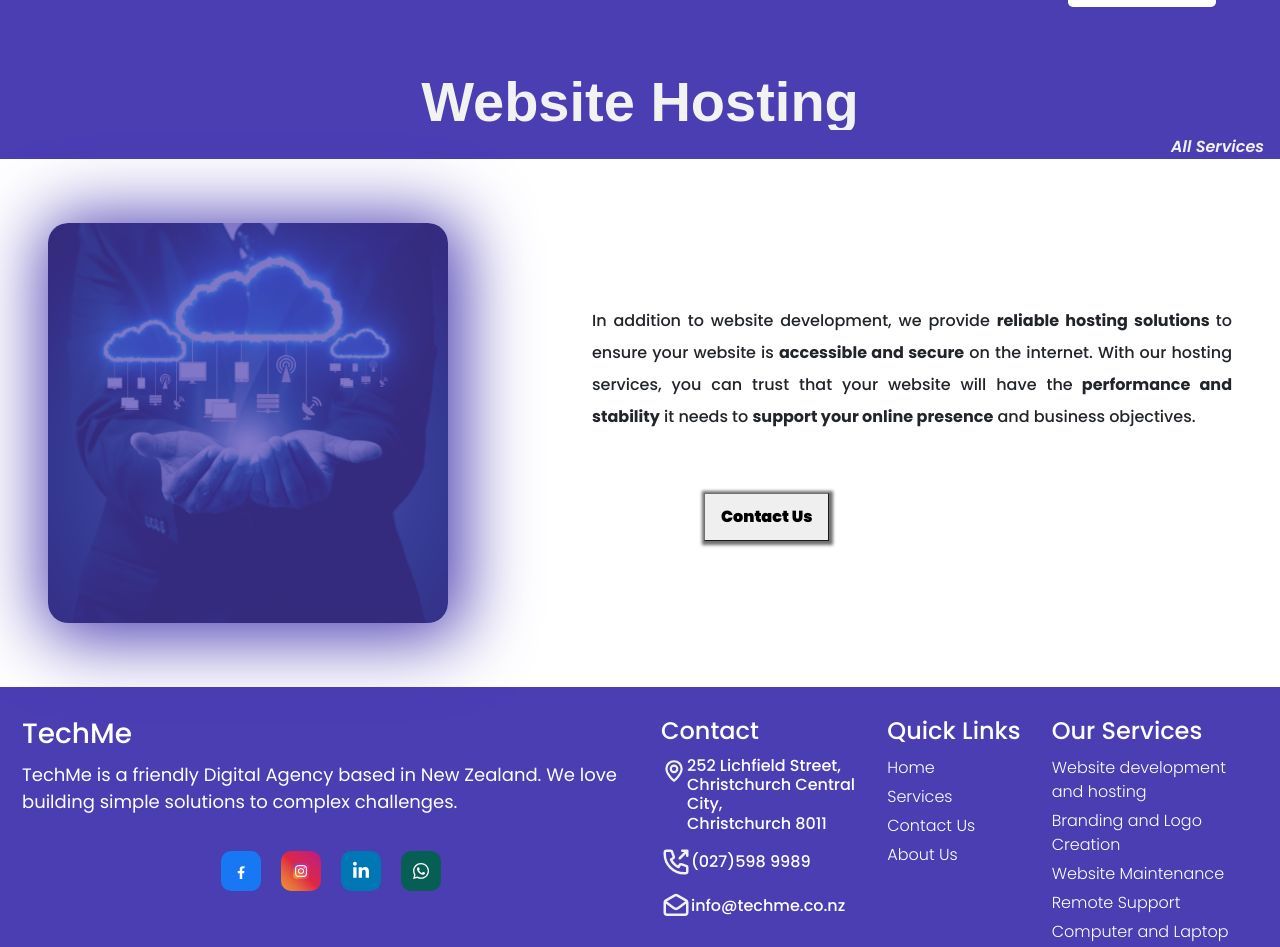
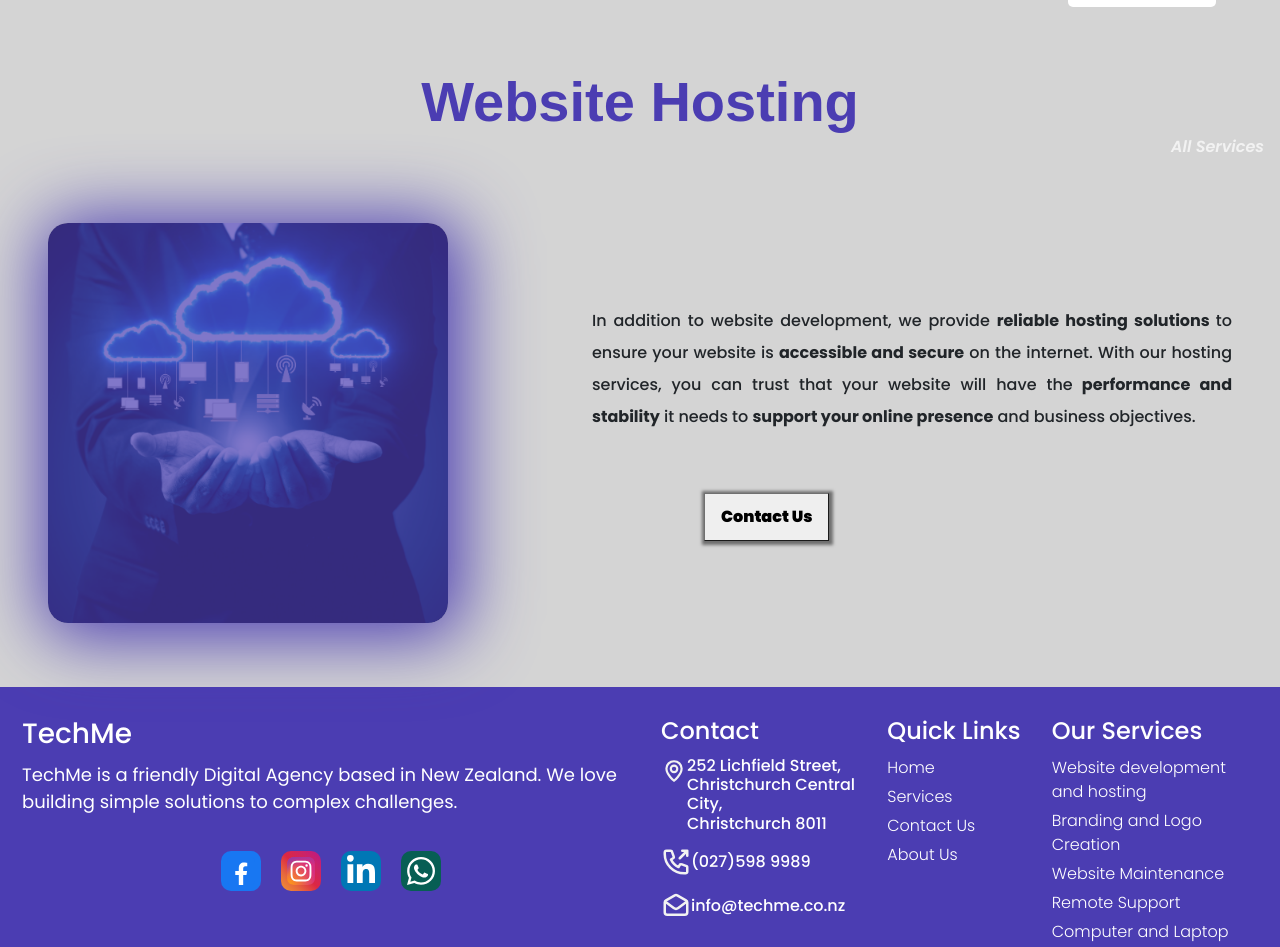
Before and after one commit to baayesh/TechMe, a React (Create React App) app: page /hosting in a window 1280 px wide. Shown: the part 76-1023 px from the top of the page. Built offline with nearby package versions, Linux system fonts and the light colour scheme; a web font is replaced by a local one.

Commit message:
Make footer icons clickable

```diff
--- a/src/components/AboutUS/SocialMedia.jsx
+++ b/src/components/AboutUS/SocialMedia.jsx
@@ -1,14 +1,17 @@
 import React from "react";
 import "./Styles/SociakMedia.css";
+import { Link } from "react-router-dom";
 
 const SocialMedia = () => {
   return (
     <div>
       {/* Start of Social Media */}
       <div className="row justify-content-center">
-        <div class="social-card row">
+        <div class="social-card column">
           {/* Facebook */}
-          <button class="Btn facebook" >
+
+          <a href="https://www.facebook.com/techmefb/" target="_blank">
+            <button class="Btn facebook">
               <span class="svgContainer">
                 <svg
                   xmlns="http://www.w3.org/2000/svg"
@@ -26,7 +29,9 @@ const SocialMedia = () => {
               </span>
               <span class="BG"></span>
             </button>
+          </a>
           {/* Instagram */}
+          <a href="https://www.instagram.com/techmeinsta?igsh=MXBxcnk4MnhmYWwzZg== " target="_blank">
             <button class="Btn instagram">
               <span class="svgContainer">
                 <svg
@@ -53,7 +58,11 @@ const SocialMedia = () => {
                       r="3759.33"
                       gradientUnits="userSpaceOnUse"
                     >
-                    <stop offset=".64" stop-color="#8c3aaa" stop-opacity="0" />
+                      <stop
+                        offset=".64"
+                        stop-color="#8c3aaa"
+                        stop-opacity="0"
+                      />
                       <stop offset="1" stop-color="#8c3aaa" />
                     </radialGradient>
                   </defs>
@@ -72,8 +81,11 @@ const SocialMedia = () => {
                 </svg>
               </span>
               <span class="BG"></span>
+            </button>
+          </a>
+
           {/* Linkedin */}
-          </button>
+          <a href="https://www.linkedin.com/company/tech-me-ltd/?viewAsMember=true" target="_blank">
             <button class="Btn linkdin">
               <span class="svgContainer">
                 <svg
@@ -88,17 +100,10 @@ const SocialMedia = () => {
               </span>
               <span class="BG"></span>
             </button>
-          {/* Github */}
-          {/* <button class="Btn github">
-            <span class="svgContainer">
-              <svg height="1.6em" viewBox="0 0 496 512" fill="white">
-                <path d="M165.9 397.4c0 2-2.3 3.6-5.2 3.6-3.3.3-5.6-1.3-5.6-3.6 0-2 2.3-3.6 5.2-3.6 3-.3 5.6 1.3 5.6 3.6zm-31.1-4.5c-.7 2 1.3 4.3 4.3 4.9 2.6 1 5.6 0 6.2-2s-1.3-4.3-4.3-5.2c-2.6-.7-5.5.3-6.2 2.3zm44.2-1.7c-2.9.7-4.9 2.6-4.6 4.9.3 2 2.9 3.3 5.9 2.6 2.9-.7 4.9-2.6 4.6-4.6-.3-1.9-3-3.2-5.9-2.9zM244.8 8C106.1 8 0 113.3 0 252c0 110.9 69.8 205.8 169.5 239.2 12.8 2.3 17.3-5.6 17.3-12.1 0-6.2-.3-40.4-.3-61.4 0 0-70 15-84.7-29.8 0 0-11.4-29.1-27.8-36.6 0 0-22.9-15.7 1.6-15.4 0 0 24.9 2 38.6 25.8 21.9 38.6 58.6 27.5 72.9 20.9 2.3-16 8.8-27.1 16-33.7-55.9-6.2-112.3-14.3-112.3-110.5 0-27.5 7.6-41.3 23.6-58.9-2.6-6.5-11.1-33.3 2.6-67.9 20.9-6.5 69 27 69 27 20-5.6 41.5-8.5 62.8-8.5s42.8 2.9 62.8 8.5c0 0 48.1-33.6 69-27 13.7 34.7 5.2 61.4 2.6 67.9 16 17.7 25.8 31.5 25.8 58.9 0 96.5-58.9 104.2-114.8 110.5 9.2 7.9 17 22.9 17 46.4 0 33.7-.3 75.4-.3 83.6 0 6.5 4.6 14.4 17.3 12.1C428.2 457.8 496 362.9 496 252 496 113.3 383.5 8 244.8 8zM97.2 352.9c-1.3 1-1 3.3.7 5.2 1.6 1.6 3.9 2.3 5.2 1 1.3-1 1-3.3-.7-5.2-1.6-1.6-3.9-2.3-5.2-1zm-10.8-8.1c-.7 1.3.3 2.9 2.3 3.9 1.6 1 3.6.7 4.3-.7.7-1.3-.3-2.9-2.3-3.9-2-.6-3.6-.3-4.3.7zm32.4 35.6c-1.6 1.3-1 4.3 1.3 6.2 2.3 2.3 5.2 2.6 6.5 1 1.3-1.3.7-4.3-1.3-6.2-2.2-2.3-5.2-2.6-6.5-1zm-11.4-14.7c-1.6 1-1.6 3.6 0 5.9 1.6 2.3 4.3 3.3 5.6 2.3 1.6-1.3 1.6-3.9 0-6.2-1.4-2.3-4-3.3-5.6-2z"></path>
-              </svg>
-            </span>
-            <span class="BG"></span>
-          </button> */}
+          </a>
 
           {/* Whatsapp */}
+          <a href="https://wa.me/+64275989998" target="_blank">
             <button class="Btn whatsapp">
               <span class="svgContainer">
                 <svg
@@ -112,10 +117,7 @@ const SocialMedia = () => {
               </span>
               <span class="BG"></span>
             </button>
-
-
-
-
+          </a>
 
           {/* LinkedIn */}
           {/* Discord */}
--- a/src/components/Sub Header/Sub Header.css
+++ b/src/components/Sub Header/Sub Header.css
@@ -1,7 +1,7 @@
 .subhead-mdiv {
   /* Colors */
   /* border: 5px solid green; */
-  background-color: #4b3db2;
+  background-color: rgba(112,112,112,0.3);
   /* Spaces and sizes */
   padding-top: 5em;
 }
@@ -27,8 +27,8 @@
   /* border: 4px dashed salmon; */
   /* fonts */
   font-family: "Lovelo", sans-serif;
-  color: #f2f2f2;
-  font-weight: 900;
+  color: #4b3db2;
+  font-weight: 700;
   font-size: 3.5rem;
   /* Spaces and sizes */
   margin: 0em 0em;
--- a/src/components/Sub Header/Sub Header.jsx
+++ b/src/components/Sub Header/Sub Header.jsx
@@ -6,7 +6,7 @@ const SubHeader = ({ headerText }) => {
   return (
     <div className="subhead-mdiv">
       <div className="subhead-title">
-        <div className="subhead-line"></div>
+        {/* <div className="subhead-line"></div> */}
         <h2>{headerText}</h2>
         <Link to="/services">
           {" "}
--- a/src/pages/Individual Services/Service Template/Service.css
+++ b/src/pages/Individual Services/Service Template/Service.css
@@ -4,7 +4,7 @@
   justify-content: center;
 
   /* Colors */
-  /* background-color: darkgoldenrod; */
+  background-color: rgba(112,112,112, 0.3);
 }
 
 .indser-content {
```
Lines whose indentation alone changed are shown as unchanged.
